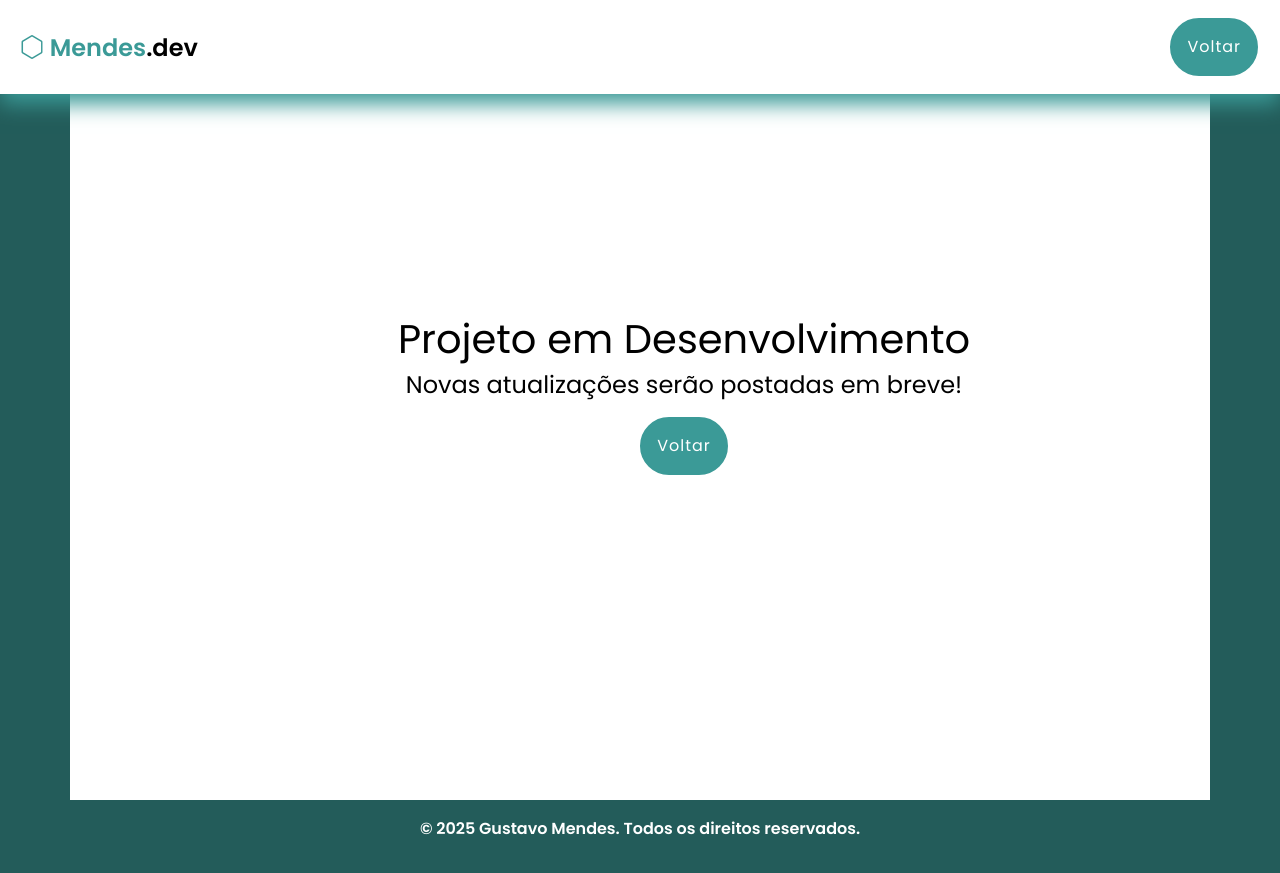
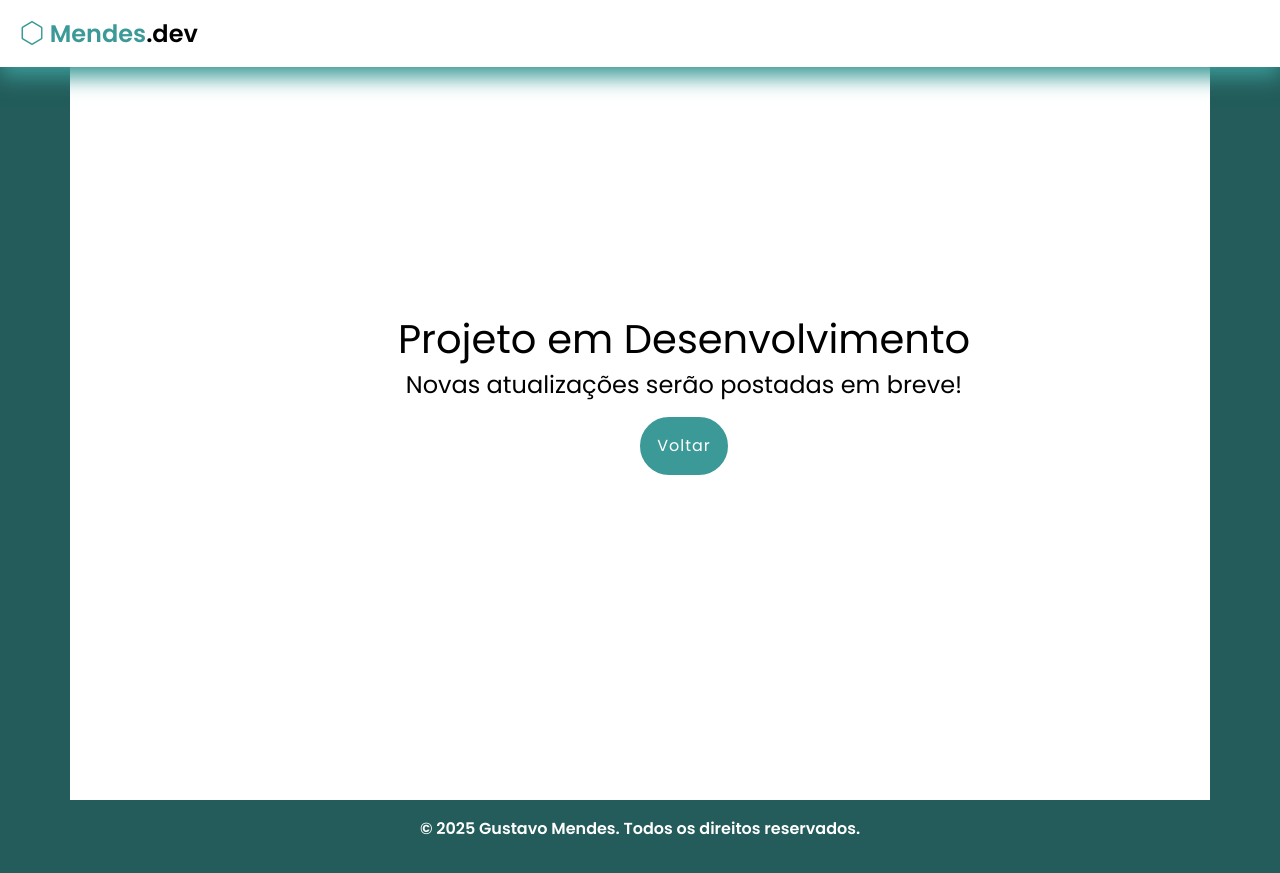
Before and after one commit to GustavoMendes225/Portf-lio_Gus, a plain HTML site: page manageengine.html in a window 1280 px wide. Drawn offline with nearby package versions, Linux system fonts and the light colour scheme.

Commit message:
Update manageengine.html

```diff
--- a/manageengine.html
+++ b/manageengine.html
@@ -31,7 +31,7 @@
             <div class="container-fluid">
               <a class="navbar-brand text-color p-2 fs-4" href="./index.html"><i class="bi bi-hexagon"></i> Mendes<span class="text-black">.dev</span>
               </a>
-         <a href="./index.html" class="btn"> Voltar</a>
+
         </nav>
     </header>
     <!--  Meio da Página -->
```
